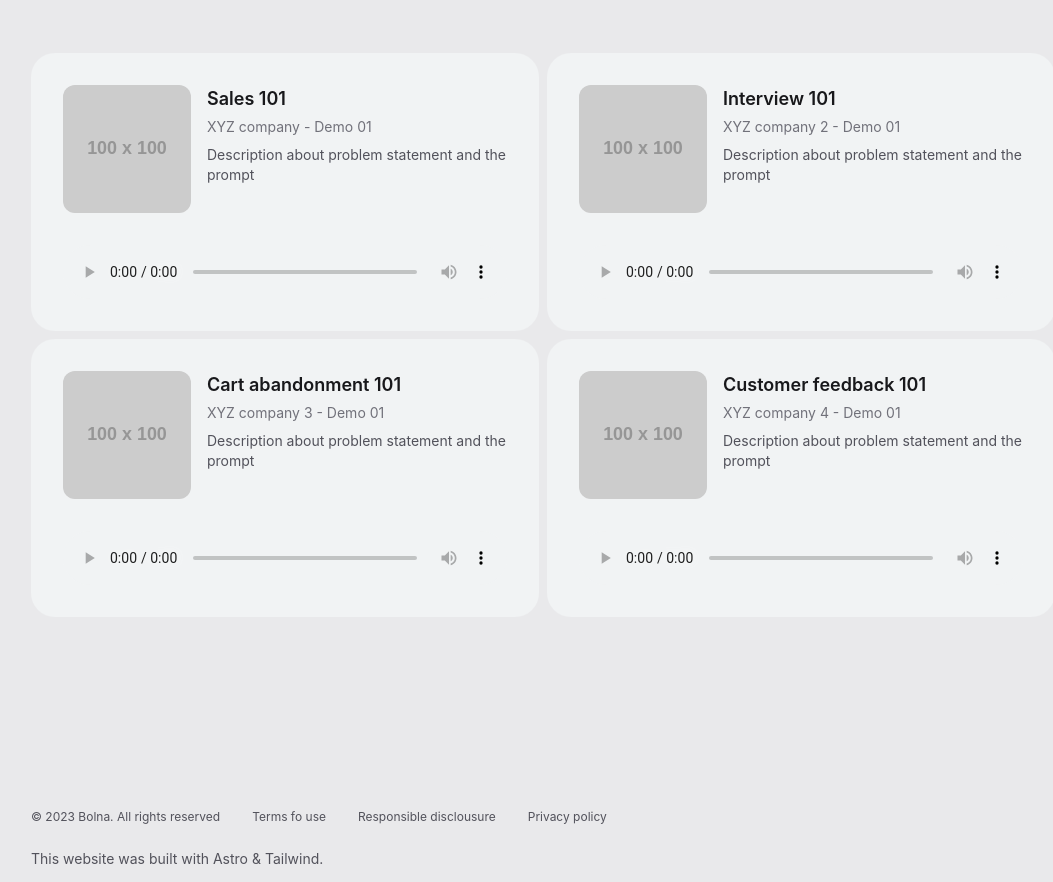
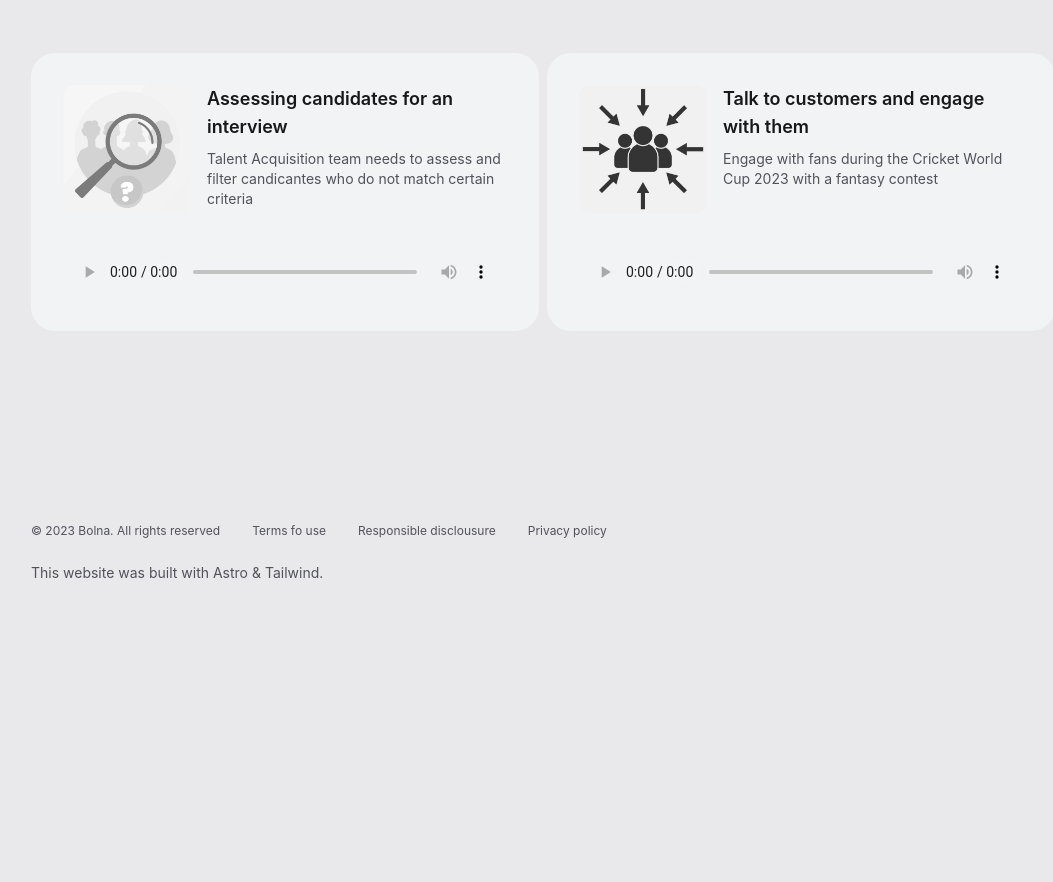
Before and after one commit to bolna-ai/website, an Astro site: page / in a window 1280 px wide. Shown: the part 1360-2242 px from the top of the page, without its empty margins (97-1150 px from the left). After the commit the page ends 2039 px from the top, so only its background shows below. Built offline with nearby package versions, Linux system fonts and the light colour scheme; Astro itself is replaced by a stand-in of ours; placeholder pictures from the web are drawn by us; a web font is replaced by a local one.

Commit message:
adding demos

```diff
--- a/src/components/landing/UseCases.astro
+++ b/src/components/landing/UseCases.astro
@@ -39,7 +39,7 @@ import { useCases } from "../../data/useCases.json";
                     {template.name}
                   </h4>
                   <p class="mt-1 text-sm text-zinc-500">
-                    {template.episode} - {template.season}
+                    {template.episode} {template.season}
                   </p>
                   <p class="mt-2 text-sm text-zinc-600">
                     {template.description}
@@ -50,7 +50,7 @@ import { useCases } from "../../data/useCases.json";
               <div class=" mt-8">
                 <audio controls class="w-full">
                   <source
-                    src=""
+                    src={template.audio}
                     type="audio/mpeg"
                   />
                 </audio>
--- a/src/data/useCases.json.ts
+++ b/src/data/useCases.json.ts
@@ -7,20 +7,20 @@ export interface Template {
   description: string;
 };
 const one: Template = {
-  name: "Sales 101",
-  image: "https://placehold.co/100",
-  episode: "XYZ company",
-  description: "Description about problem statement and the prompt",
-  season: "Demo 01",
-  audio: ""
+  name: "Assessing candidates for an interview",
+  image: "/demo/demo-001/logo.jpg",
+  episode: "",
+  description: "Talent Acquisition team needs to assess and filter candicantes who do not match certain criteria",
+  season: "",
+  audio: "/demo/demo-001/audio.mp3"
 };
 const two: Template = {
-  name: "Interview 101",
-  image: "https://placehold.co/100",
-  episode: "XYZ company 2",
-  description: "Description about problem statement and the prompt",
-  season: "Demo 01",
-  audio: ""
+  name: "Talk to customers and engage with them",
+  image: "/demo/demo-002/logo.jpg",
+  episode: "",
+  description: "Engage with fans during the Cricket World Cup 2023 with a fantasy contest",
+  season: "",
+  audio: "/demo/demo-002/audio.mp3"
 };
 const three: Template = {
   name: "Cart abandonment 101",
@@ -41,7 +41,5 @@ const four: Template = {
 export const byUseCase = {
   one,
   two,
-  three,
-  four,
 };
 export const useCases = Object.values(byUseCase);
```
Also changed, not shown: public/demo/demo-001/logo.jpg (added), public/demo/demo-002/logo.jpg (added), 2 other files.
